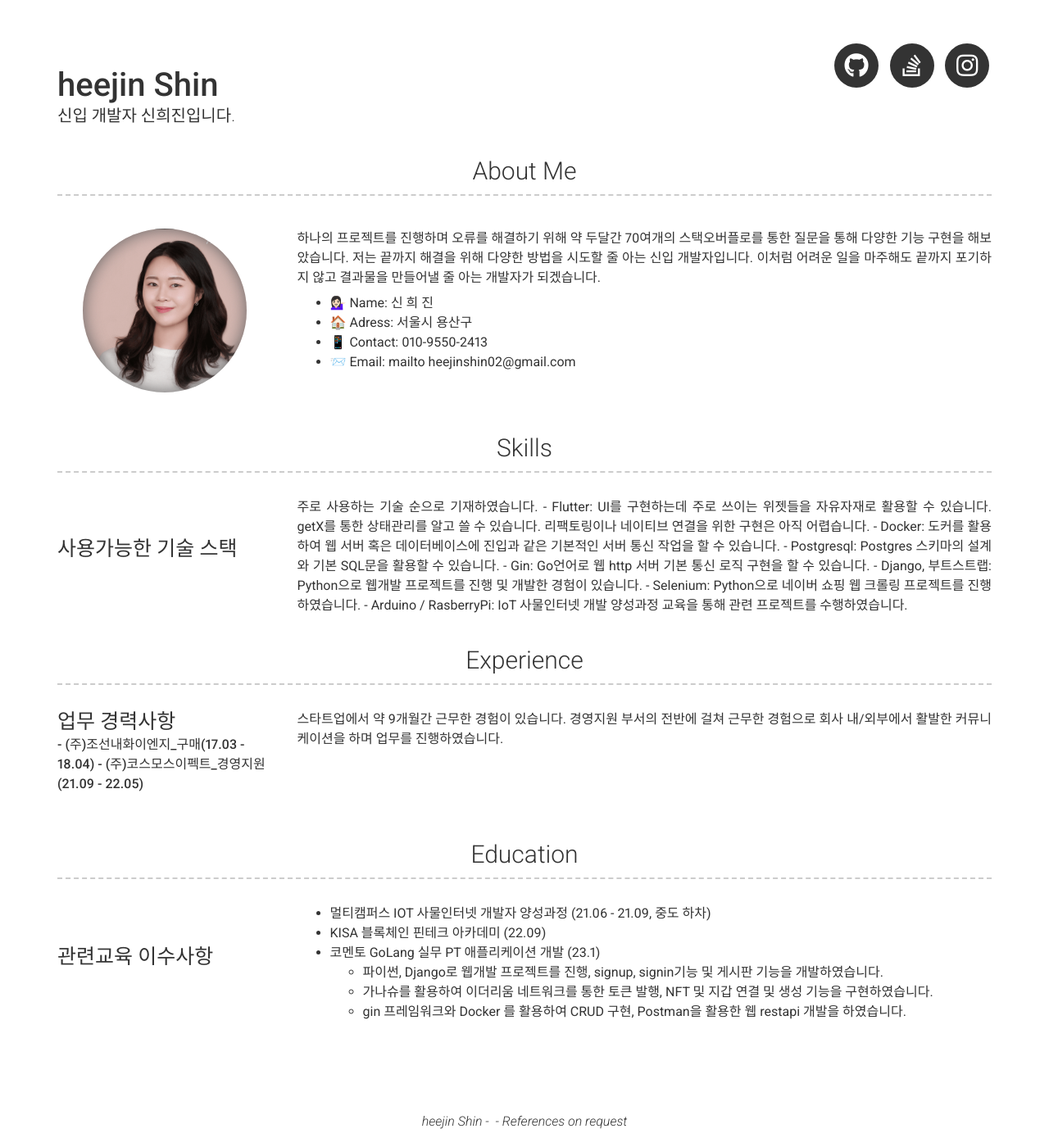
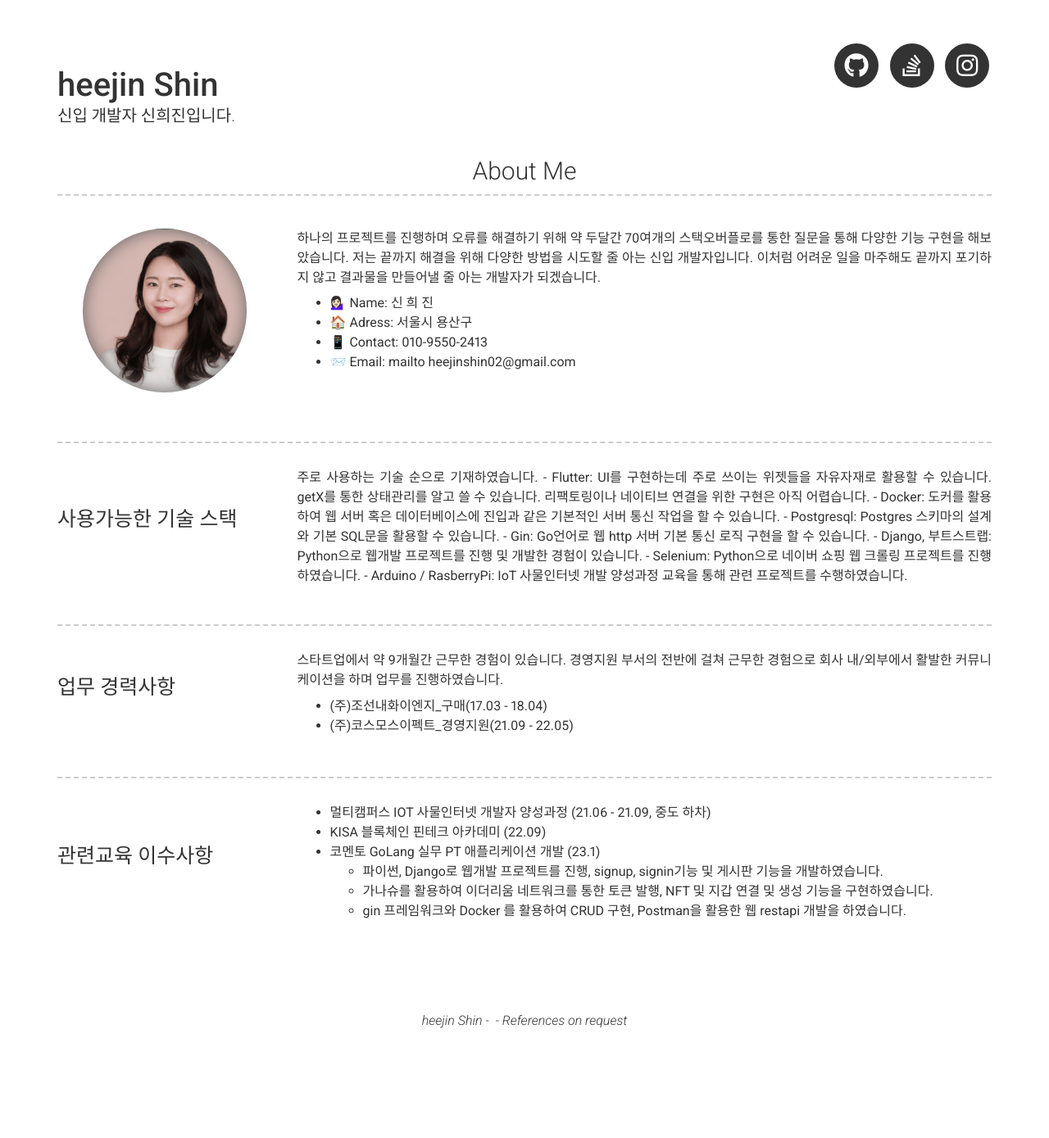
Before and after one commit to heejinshin/heejinshin.github.io, a Jekyll site: the page built from index.md, in a window 1280 px wide. Shown: the whole page at 82% size. Built offline with Jekyll 4.4.1, drawn with Linux system fonts in a browser that asks for light colours; nearby versions of some CDN libraries; after the commit the page ends 1265 px from its top, so only the background shows below that.

Commit message:
Update _config.yml

```diff
--- a/_config.yml
+++ b/_config.yml
@@ -52,7 +52,7 @@ about_content: | # this will include new lines to allow paragraphs
 
 
 content:
-  - title: Skills # Title for the section
+  - title:  # Title for the section
     layout: list # Type of content section (list/text)
     content:
       - layout: left
@@ -80,23 +80,25 @@ content:
                - Selenium: Python으로 네이버 쇼핑 웹 크롤링 프로젝트를 진행하였습니다.
                - Arduino / RasberryPi: IoT 사물인터넷 개발 양성과정 교육을 통해 관련 프로젝트를 수행하였습니다.
 
-  - title: Experience
+  - title:
     layout: list
     content:
       - layout: left
         title: 업무 경력사항
-        sub_title: |
-         - (주)조선내화이엔지_구매(17.03 - 18.04)
-         - (주)코스모스이펙트_경영지원(21.09 - 22.05)
+        sub_title:
+
 
 #         caption: 총무 / 세무 / 노무
 #         quote: >
 
         description: | # this will include new lines to allow paragraphs
+
           스타트업에서 약 9개월간 근무한 경험이 있습니다. 경영지원 부서의 전반에 걸쳐 근무한 경험으로 회사 내/외부에서 활발한 커뮤니케이션을 하며 업무를 진행하였습니다.
+           - (주)조선내화이엔지_구매(17.03 - 18.04)
+           - (주)코스모스이펙트_경영지원(21.09 - 22.05)
 
 
-  - title: Education
+  - title:
     layout: list
     content:
       - layout: left
```
